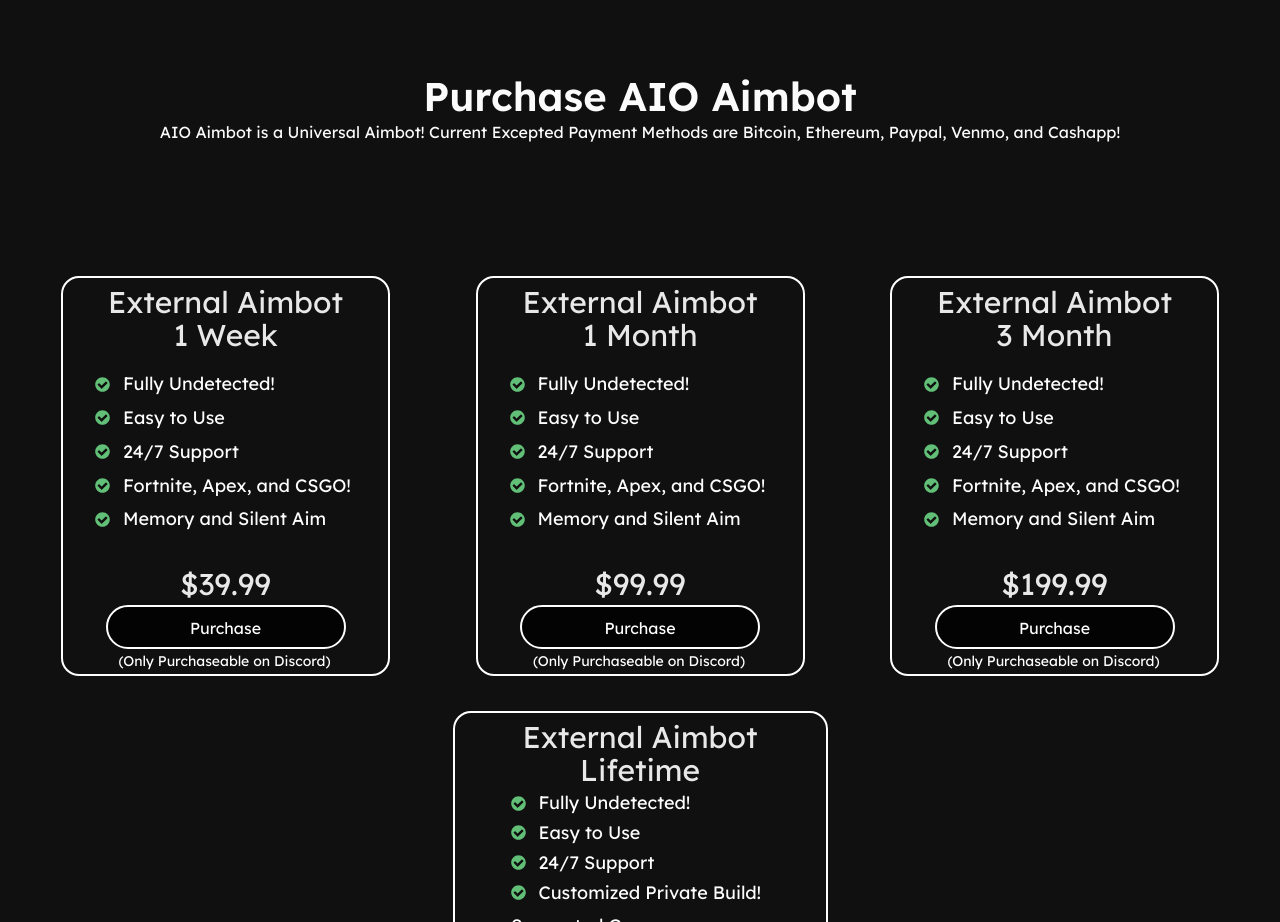
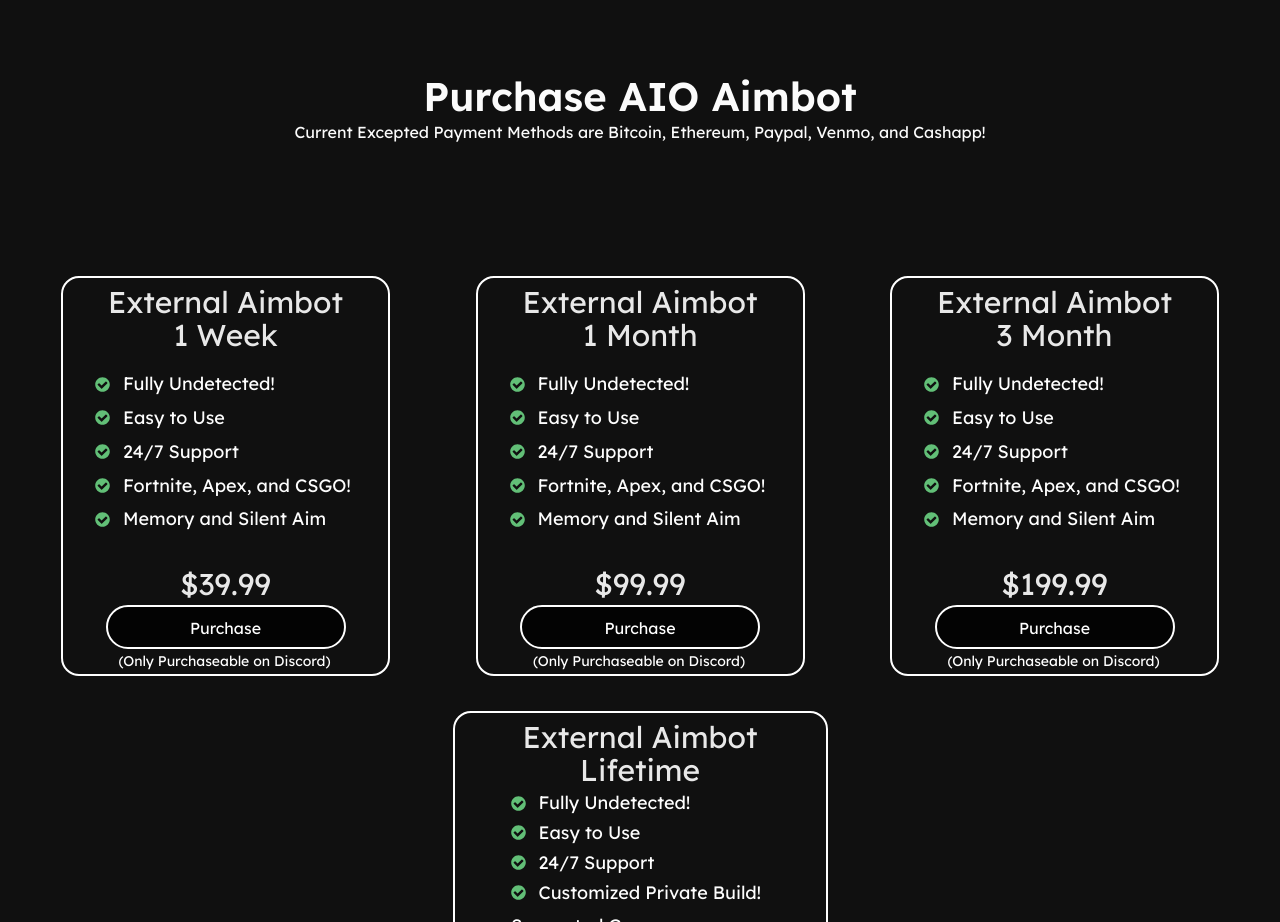
Before and after one commit to NotSlater/NotSlater.github.io, a plain HTML site: page index.html in a window 1280 px wide. Shown: the part 1360-2282 px from the top of the page. Drawn offline with Linux system fonts and the light colour scheme.

Commit message:
Update index.html

```diff
--- a/index.html
+++ b/index.html
@@ -173,7 +173,6 @@
             <span class="home-text11">Purchase AIO Aimbot</span>
             <span class="home-text12">
               <span>
-                AIO Aimbot is a Universal Aimbot!
                 Current Excepted Payment Methods are Bitcoin, Ethereum, Paypal,
                 Venmo, and Cashapp!
               </span>
```
